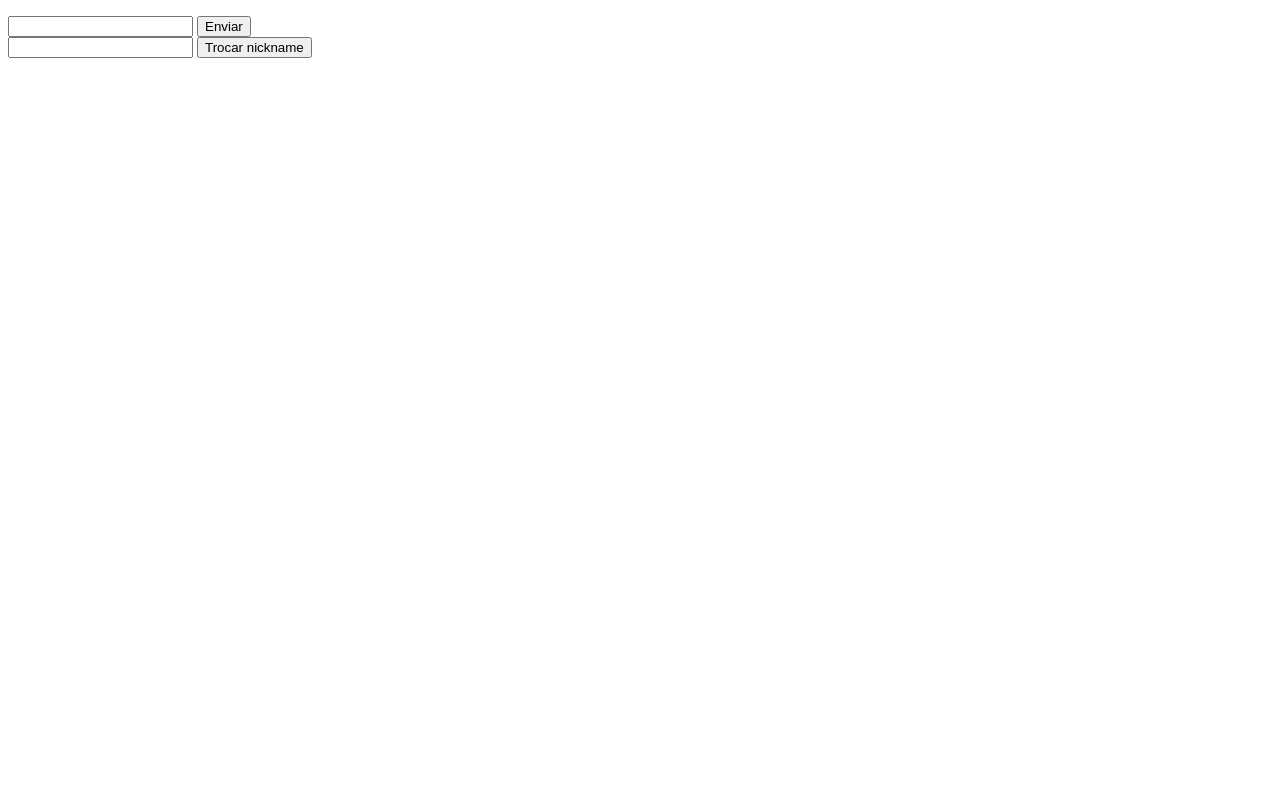
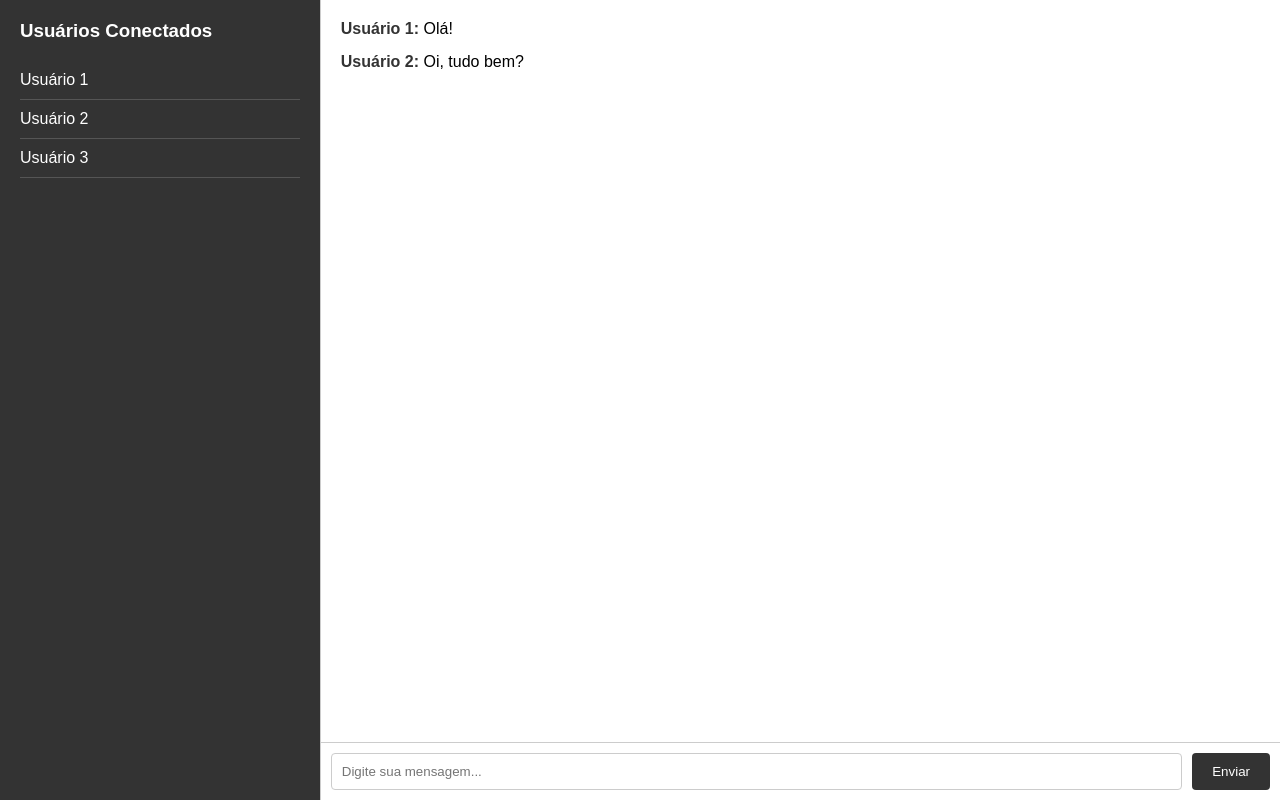
Before and after one commit to andreluizfrancabatista/aula_10_socket, a website: page public/views/index.html in a window 1280 px wide. Drawn offline with nearby package versions, Linux system fonts and the light colour scheme; no server answers.

Commit message:
Added visual styles

```diff
--- /dev/null
+++ b/public/css/styles.css
@@ -0,0 +1,88 @@
+body {
+    font-family: Arial, sans-serif;
+    margin: 0;
+    padding: 0;
+    background-color: #f5f5f5;
+  }
+
+  .chat-container {
+    display: flex;
+    height: 100vh;
+  }
+
+  .users-list {
+    width: 25%;
+    background-color: #333;
+    color: #fff;
+    padding: 20px;
+    box-sizing: border-box;
+    overflow-y: auto;
+  }
+
+  .users-list h3 {
+    margin-top: 0;
+  }
+
+  .users-list ul {
+    list-style: none;
+    padding: 0;
+    margin: 0;
+  }
+
+  .users-list li {
+    padding: 10px 0;
+    border-bottom: 1px solid #555;
+  }
+
+  .chat-box {
+    width: 75%;
+    display: flex;
+    flex-direction: column;
+    background-color: #fff;
+    border-left: 1px solid #ccc;
+  }
+
+  .messages-display {
+    flex: 1;
+    padding: 20px;
+    overflow-y: auto;
+    box-sizing: border-box;
+  }
+
+  .message {
+    margin-bottom: 15px;
+  }
+
+  .message .username {
+    font-weight: bold;
+    color: #333;
+  }
+
+  .message-input {
+    display: flex;
+    border-top: 1px solid #ccc;
+    padding: 10px;
+    box-sizing: border-box;
+  }
+
+  #message-input {
+    flex: 1;
+    padding: 10px;
+    border: 1px solid #ccc;
+    border-radius: 4px;
+    margin-right: 10px;
+    outline: none;
+  }
+
+  #send-button {
+    background-color: #333;
+    color: #fff;
+    border: none;
+    border-radius: 4px;
+    padding: 10px 20px;
+    cursor: pointer;
+  }
+
+  #send-button:hover {
+    background-color: #555;
+  }
--- a/public/views/index.html
+++ b/public/views/index.html
@@ -1,12 +1,38 @@
 <!DOCTYPE html>
 <html lang="en">
+
 <head>
     <meta charset="UTF-8">
     <meta name="viewport" content="width=device-width, initial-scale=1.0">
     <title>Document</title>
+    <link rel="stylesheet" href="/css/styles.css">
 </head>
+
 <body>
-    <ul id="messages">
+    <div class="chat-container">
+        <div class="users-list">
+            <h3>Usuários Conectados</h3>
+            <ul id="user-names">
+                <li>Usuário 1</li>
+                <li>Usuário 2</li>
+                <li>Usuário 3</li>
+            </ul>
+        </div>
+        <div class="chat-box">
+            <div class="messages-display" id="messages-display">
+                <!-- Mensagens serão exibidas aqui -->
+                <div class="message"><span class="username">Usuário 1:</span> Olá!</div>
+                <div class="message"><span class="username">Usuário 2:</span> Oi, tudo bem?</div>
+            </div>
+            <div class="message-input">
+                <input type="text" id="message-input" placeholder="Digite sua mensagem...">
+                <button id="send-button">Enviar</button>
+                <input type="submit" hidden />
+            </div>
+        </div>
+    </div>
+    <!-- Início Código antigo -->
+    <!-- <ul id="messages">
 
     </ul>
     <form action="" id="form">
@@ -16,39 +42,55 @@
     <form action="" id="form_nickname">
         <input type="text" id="input_nickname">
         <button>Trocar nickname</button>
-    </form>
+    </form> -->
+    <!-- Fim Código antigo -->
     <script src="/socket.io/socket.io.js"></script>
     <script>
         const socket = io() //Lado do cliente
-        const form = document.getElementById("form")
-        const input = document.getElementById("input")
-        const messages = document.getElementById("messages") //<ul>
+        // const form = document.getElementById("form")
+        const input = document.getElementById("message-input")
+        const send  = document.getElementById("send-button")
+        const messages = document.getElementById("messages-display")
+
         const form_nickname = document.getElementById("form_nickname")
         const input_nickname = document.getElementById("input_nickname")
 
-        form.addEventListener('submit', function(e) {
+        send.addEventListener('click', function (e) {
             e.preventDefault()
-            if(input.value){
+            if (input.value) {
                 socket.emit('chat', input.value)
                 input.value = ''
             }
         })
 
-        form_nickname.addEventListener('submit', function(e) {
+        form_nickname.addEventListener('submit', function (e) {
             e.preventDefault()
-            if(input_nickname){
+            if (input_nickname) {
                 socket.emit('trocaNickname', input_nickname.value)
                 input_nickname.value = ''
             }
         })
 
-        socket.on('chat', function(msg, nickname) {
-            var item = document.createElement('li') //<li> </li>
-            item.textContent = nickname + ': ' + msg //<li>nickname: Boa tarde</li>
+        socket.on('chat', function (msg, nickname) {
+            //<div class="message"><span class="username">Usuário 1:</span> Olá!</div>
+            var item = document.createElement('div')
+            item.classList.add('message')
+
+
+            var userSpan = document.createElement('span')
+            userSpan.classList.add('username')
+            let userText = document.createTextNode(`${nickname}: `)
+            userSpan.appendChild(userText)
+
+            item.appendChild(userSpan)
+            let messageText = document.createTextNode(msg)
+            item.appendChild(messageText)
+
             messages.appendChild(item)
 
         })
 
     </script>
 </body>
+
 </html>
```
